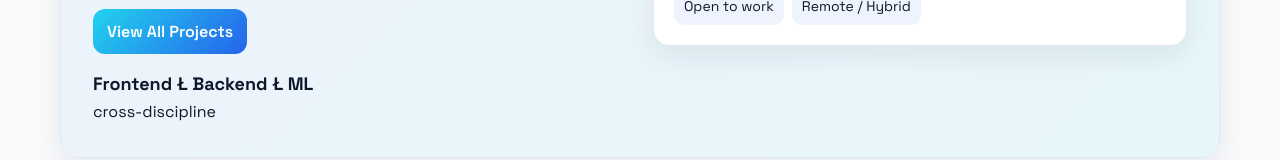
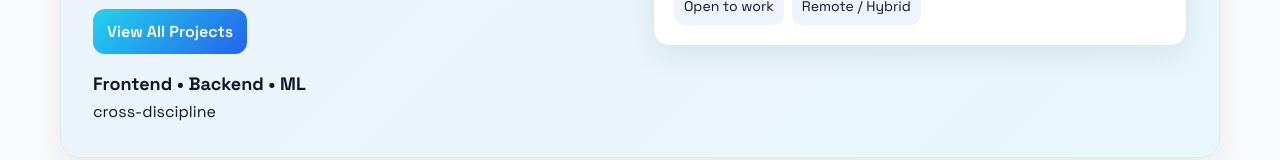
Before and after one commit to Nijaek/project-portfolio-website, a React (Vite) app: page / in a window 1280 px wide. Shown: the part 512-672 px from the top of the page. Built offline with nearby package versions, Linux system fonts and the light colour scheme.

Commit message:
Updated home page

```diff
--- a/index.html
+++ b/index.html
@@ -4,7 +4,7 @@
     <meta charset="UTF-8" />
     <link rel="icon" type="image/svg+xml" href="/vite.svg" />
     <meta name="viewport" content="width=device-width, initial-scale=1.0" />
-    <title>portfolio</title>
+    <title>nijae.dev</title>
   </head>
   <body>
     <div id="root"></div>
--- a/src/pages/Home.jsx
+++ b/src/pages/Home.jsx
@@ -28,7 +28,7 @@ export function Home() {
           </div>
           <div className="stats">
             <div>
-              <strong>Frontend Ł Backend Ł ML</strong>
+              <strong>Frontend • Backend • ML</strong>
               <span>cross-discipline</span>
             </div>
           </div>
```
